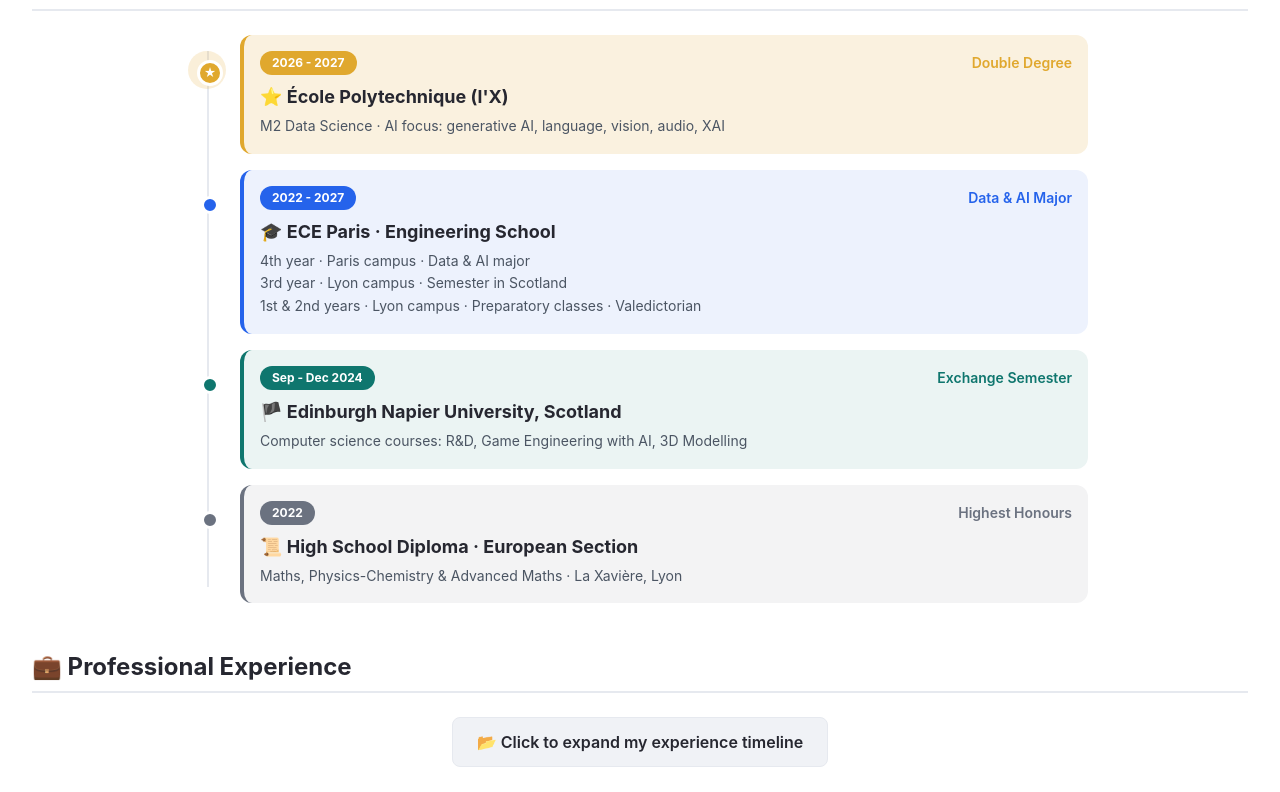
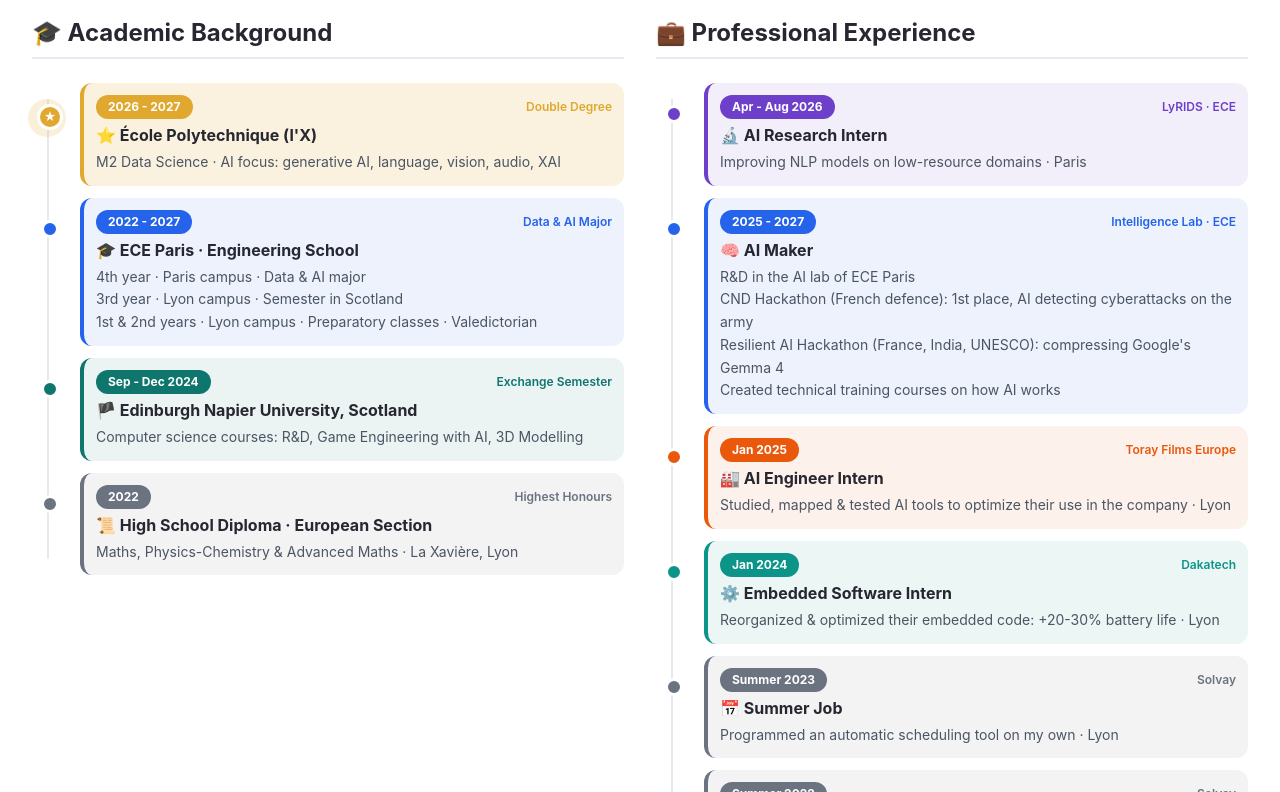
Before and after one commit to Thibault-GAREL/my-portfolio, a Next.js app: page / in a window 1280 px wide. Shown: the part 488-1280 px from the top of the page. Built offline with nearby package versions, Linux system fonts and the light colour scheme.

Commit message:
Update the timelines to a two-column layout with compact cards

```diff
--- a/app/page.tsx
+++ b/app/page.tsx
@@ -93,7 +93,7 @@
             <img
               src="https://github.com/Thibault-GAREL.png"
               alt="Thibault GAREL"
-              className="w-28 h-28 flex-shrink-0 rounded-full border-4 border-streamlit-border dark:border-[#444c56] shadow-lg dark:shadow-[0_8px_16px_rgba(0,0,0,0.4)]"
+              className="w-40 h-40 flex-shrink-0 rounded-full border-4 border-streamlit-border dark:border-[#444c56] shadow-lg dark:shadow-[0_8px_16px_rgba(0,0,0,0.4)]"
             />
             <div className="text-center md:text-left">
               <h1 className="text-3xl font-bold text-streamlit-text dark:text-[#cdd9e5] mb-3">
@@ -178,21 +178,23 @@
           </div>
         </section>
 
-        {/* Academic Background */}
-        <section id="academic-background" className="mb-12 scroll-mt-20">
+        {/* Academic Background and Professional Experience: two columns on
+            desktop, one under the other on phones and tablets */}
+        <div className="grid lg:grid-cols-2 lg:gap-x-8 items-start mb-12">
+          <section id="academic-background" className="mb-12 lg:mb-0 scroll-mt-20">
             <h2 className="text-2xl font-bold text-streamlit-text dark:text-[#cdd9e5] mb-6 pb-2 border-b-2 border-streamlit-border dark:border-[#444c56]">
               🎓 Academic Background
             </h2>
             <AcademicTimeline />
           </section>
 
-        {/* Professional Experience */}
-        <section id="experience" className="mb-12 scroll-mt-20">
+          <section id="experience" className="mb-12 lg:mb-0 scroll-mt-20">
             <h2 className="text-2xl font-bold text-streamlit-text dark:text-[#cdd9e5] mb-6 pb-2 border-b-2 border-streamlit-border dark:border-[#444c56]">
               💼 Professional Experience
             </h2>
             <ProfessionalExperience />
           </section>
+        </div>
 
         {/* Featured Projects: both views are built here, the client toggle picks one */}
         <ProjectsSection
--- a/components/AcademicTimeline.tsx
+++ b/components/AcademicTimeline.tsx
@@ -72,11 +72,11 @@
  */
 export default function AcademicTimeline() {
   return (
-    <div className="relative max-w-4xl mx-auto">
+    <div className="relative">
       {/* Vertical line */}
       <div className="absolute left-[11px] sm:left-[15px] top-4 bottom-4 w-0.5 bg-streamlit-border dark:bg-[#30363d]" />
 
-      <div className="space-y-4">
+      <div className="space-y-3">
         {TIMELINE.map((item) => (
           <div key={item.title} className="relative pl-9 sm:pl-12">
             {/* Node on the line */}
@@ -87,7 +87,7 @@
                   style={{ backgroundColor: item.color, opacity: 0.18 }}
                 />
                 <span
-                  className="absolute left-[1px] sm:left-[5px] top-[25px] flex items-center justify-center w-[26px] h-[26px] rounded-full border-[3px] border-white dark:border-[#0d1117] text-white text-xs"
+                  className="absolute left-[1px] sm:left-[5px] top-[21px] flex items-center justify-center w-[26px] h-[26px] rounded-full border-[3px] border-white dark:border-[#0d1117] text-white text-xs"
                   style={{ backgroundColor: item.color }}
                 >
                   ★
@@ -95,14 +95,14 @@
               </>
             ) : (
               <span
-                className="absolute left-[5px] sm:left-[9px] top-[26px] w-[18px] h-[18px] rounded-full border-[3px] border-white dark:border-[#0d1117]"
+                className="absolute left-[5px] sm:left-[9px] top-[22px] w-[18px] h-[18px] rounded-full border-[3px] border-white dark:border-[#0d1117]"
                 style={{ backgroundColor: item.color }}
               />
             )}
 
             {/* Card */}
             <div
-              className="themed-card rounded-xl p-4 border-l-4"
+              className="themed-card rounded-xl p-3 border-l-4"
               style={
                 {
                   '--bg-light': item.bgLight,
@@ -111,7 +111,7 @@
                 } as CSSProperties
               }
             >
-              <div className="flex flex-wrap items-center justify-between gap-2 mb-2">
+              <div className="flex flex-wrap items-center justify-between gap-2 mb-1">
                 <span
                   className="inline-block px-3 py-1 rounded-full text-xs font-bold text-white"
                   style={{ backgroundColor: item.color }}
@@ -119,7 +119,7 @@
                   {item.date}
                 </span>
                 <span
-                  className="themed-tag text-sm font-semibold"
+                  className="themed-tag text-xs font-semibold"
                   style={
                     {
                       '--tag-light': item.tagLight,
@@ -130,7 +130,7 @@
                   {item.tag}
                 </span>
               </div>
-              <h4 className="text-base sm:text-lg font-bold text-streamlit-text dark:text-[#f0f6fc] mb-1">
+              <h4 className="text-base font-bold text-streamlit-text dark:text-[#f0f6fc] mb-1">
                 {item.title}
               </h4>
               {item.lines.map((line, i) => (
--- a/components/ProfessionalExperience.tsx
+++ b/components/ProfessionalExperience.tsx
@@ -86,39 +86,26 @@
   }
 ]
 
-/**
- * Collapsible professional experience timeline. The open/closed wording is
- * driven by CSS (group-open) rather than by React state, so the component stays
- * static and the native details element keeps its own behaviour.
- */
-export default function ProfessionalExperience() {
+/** The timeline itself, rendered twice: open on desktop, inside the toggle below. */
+function Timeline() {
   return (
-    <details className="group max-w-4xl mx-auto">
-      <summary className="cursor-pointer list-none mb-6 text-center">
-        <span className="inline-block px-6 py-3 bg-streamlit-secondary dark:bg-[#2d333b] rounded-lg border border-streamlit-border dark:border-[#444c56] text-streamlit-text dark:text-[#cdd9e5] font-semibold hover:bg-blue-50 dark:hover:bg-[#316dca20] transition-colors">
-          📂 Click to <span className="group-open:hidden">expand</span>
-          <span className="hidden group-open:inline">collapse</span> my experience
-          timeline
-        </span>
-      </summary>
-
-      <div className="mt-6">
+    <>
         <div className="relative">
           {/* Vertical line */}
           <div className="absolute left-[11px] sm:left-[15px] top-4 bottom-4 w-0.5 bg-streamlit-border dark:bg-[#30363d]" />
 
-          <div className="space-y-4">
+          <div className="space-y-3">
             {EXPERIENCES.map((item) => (
               <div key={item.title} className="relative pl-9 sm:pl-12">
                 {/* Node on the line */}
                 <span
-                  className="absolute left-[5px] sm:left-[9px] top-[26px] w-[18px] h-[18px] rounded-full border-[3px] border-white dark:border-[#0d1117]"
+                  className="absolute left-[5px] sm:left-[9px] top-[22px] w-[18px] h-[18px] rounded-full border-[3px] border-white dark:border-[#0d1117]"
                   style={{ backgroundColor: item.color }}
                 />
 
                 {/* Card */}
                 <div
-                  className="themed-card rounded-xl p-4 border-l-4"
+                  className="themed-card rounded-xl p-3 border-l-4"
                   style={
                     {
                       '--bg-light': item.bgLight,
@@ -127,7 +114,7 @@
                     } as CSSProperties
                   }
                 >
-                  <div className="flex flex-wrap items-center justify-between gap-2 mb-2">
+                  <div className="flex flex-wrap items-center justify-between gap-2 mb-1">
                     <span
                       className="inline-block px-3 py-1 rounded-full text-xs font-bold text-white"
                       style={{ backgroundColor: item.color }}
@@ -135,7 +122,7 @@
                       {item.date}
                     </span>
                     <span
-                      className="themed-tag text-sm font-semibold"
+                      className="themed-tag text-xs font-semibold"
                       style={
                         {
                           '--tag-light': item.tagLight,
@@ -146,7 +133,7 @@
                       {item.company}
                     </span>
                   </div>
-                  <h4 className="text-base sm:text-lg font-bold text-streamlit-text dark:text-[#f0f6fc] mb-1">
+                  <h4 className="text-base font-bold text-streamlit-text dark:text-[#f0f6fc] mb-1">
                     {item.title}
                   </h4>
                   {item.lines.map((line, i) => (
@@ -176,7 +163,38 @@
             </a>
           </p>
         </div>
-      </div>
-    </details>
+    </>
   )
 }
+
+/**
+ * Professional experience timeline. On desktop it sits in its own column next
+ * to the academic timeline, so it is shown straight away: a toggle would leave
+ * that column empty. On phones and tablets the two timelines are stacked, so it
+ * stays behind a toggle to keep the page short. Which one shows is decided by
+ * CSS, and the open/closed wording by `group-open`, so the component stays
+ * static and the native details element keeps its own behaviour.
+ */
+export default function ProfessionalExperience() {
+  return (
+    <>
+      <div className="hidden lg:block">
+        <Timeline />
+      </div>
+
+      <details className="group lg:hidden">
+        <summary className="cursor-pointer list-none mb-6 text-center">
+          <span className="inline-block px-6 py-3 bg-streamlit-secondary dark:bg-[#2d333b] rounded-lg border border-streamlit-border dark:border-[#444c56] text-streamlit-text dark:text-[#cdd9e5] font-semibold hover:bg-blue-50 dark:hover:bg-[#316dca20] transition-colors">
+            📂 Click to <span className="group-open:hidden">expand</span>
+            <span className="hidden group-open:inline">collapse</span> my
+            experience timeline
+          </span>
+        </summary>
+
+        <div className="mt-6">
+          <Timeline />
+        </div>
+      </details>
+    </>
+  )
+}
```
Also changed, not shown: 1 other file (tests, documents, lock files or other folders). Lines whose indentation alone changed are shown as unchanged.
